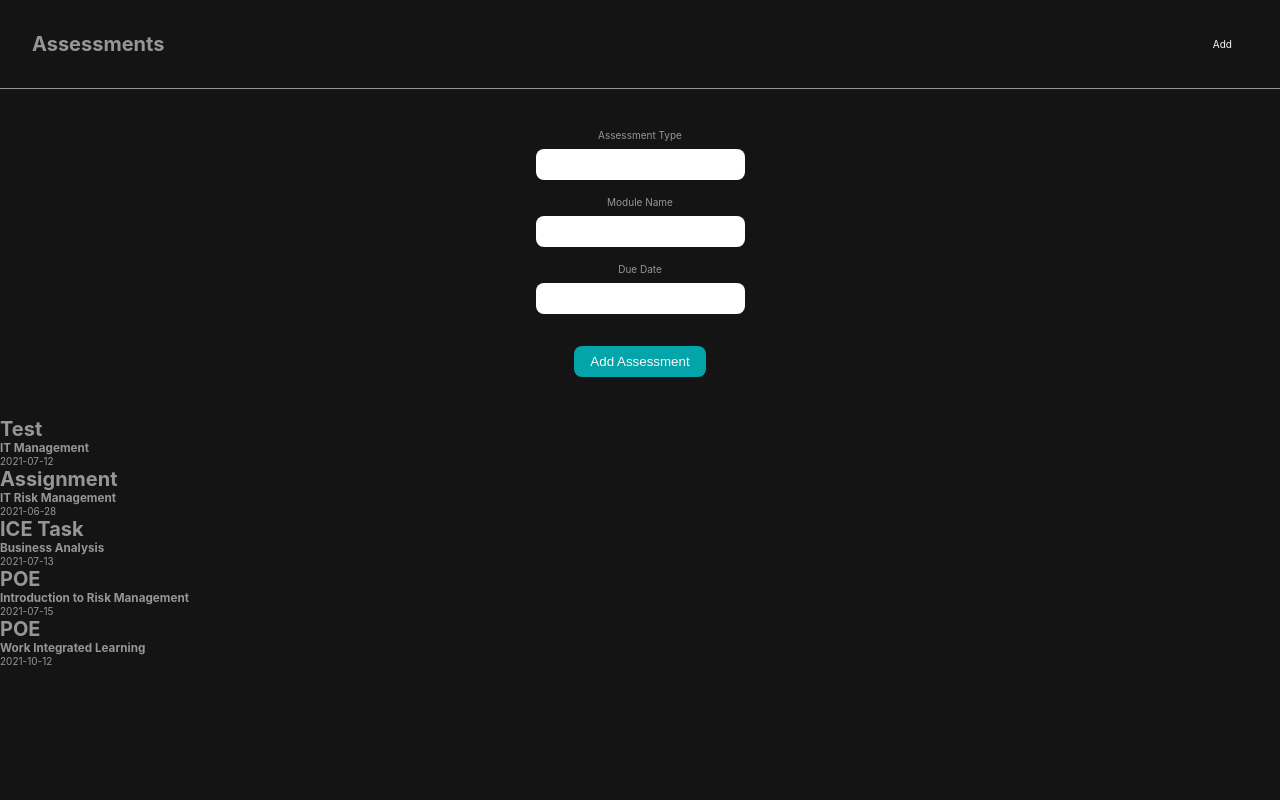
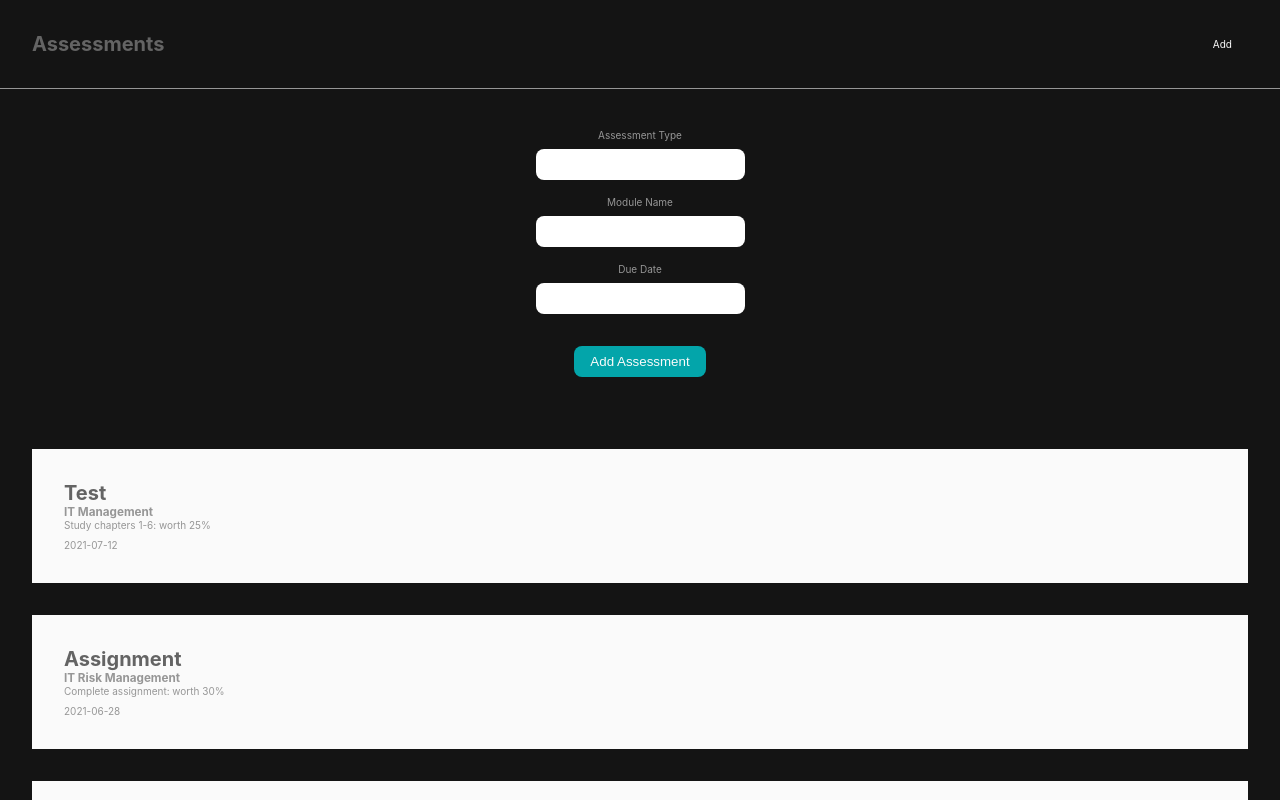
Before and after one commit to KoketsoMawasha/self-student-portal, a React (Create React App) app: page / in a window 1280 px wide. Shown: the top 800 px of the page. Built offline with nearby package versions, Linux system fonts and the light colour scheme.

Commit message:
basic display UI of assessments (still without context API)

```diff
--- a/src/components/Asessments.js
+++ b/src/components/Asessments.js
@@ -1,4 +1,6 @@
 import React, { Component } from "react";
+import "../styling/assessments.css";
+import Assessment from "./Assessment";
 
 export default class Asessments extends Component {
   state = [
@@ -42,13 +44,7 @@ export default class Asessments extends Component {
     return (
       <div>
         {this.state.map((assessment) => {
-          return (
-            <div className="assessment">
-              <h1>{assessment.type}</h1>
-              <h3>{assessment.module}</h3>
-              <p>{assessment.dueDate}</p>
-            </div>
-          );
+          return <Assessment assessmentObj={assessment} />;
         })}
       </div>
     );
--- a/src/components/assessment.js
+++ b/src/components/assessment.js
@@ -1,14 +1,21 @@
 import React, { Component } from "react";
+import PropTypes from "prop-types";
+import "../styling/assessment.css";
 
-export default class assessment extends Component {
-  render(type, module, dueDate) {
+export default class Assessment extends Component {
+  render() {
+    const { assessmentObj } = this.props;
     return (
       <div className="assessment">
-        <h1>{assessment.type}</h1>
-        <h3>{assessment.module}</h3>
-        <p>{assessment.module}</p>
-        <p>{assessment.dueDate}</p>
+        <h1>{assessmentObj.type}</h1>
+        <h3>{assessmentObj.module}</h3>
+        <p>{assessmentObj.description}</p>
+        <p id="date">{assessmentObj.dueDate}</p>
       </div>
     );
   }
 }
+
+Assessment.propTypes = {
+  assessmentObj: PropTypes.object.isRequired,
+};
--- /dev/null
+++ b/src/styling/assessment.css
@@ -0,0 +1,13 @@
+.assessment{
+  padding: 2rem;
+  margin: 2rem;
+  background: rgb(250,250,250);
+}
+
+h1{
+  color: rgb(100,100,100);
+}
+
+#date{
+  margin-top: .5rem;
+}
--- /dev/null
+++ b/src/styling/assessments.css
@@ -0,0 +1,3 @@
+/* .assessment{
+
+} */
```
